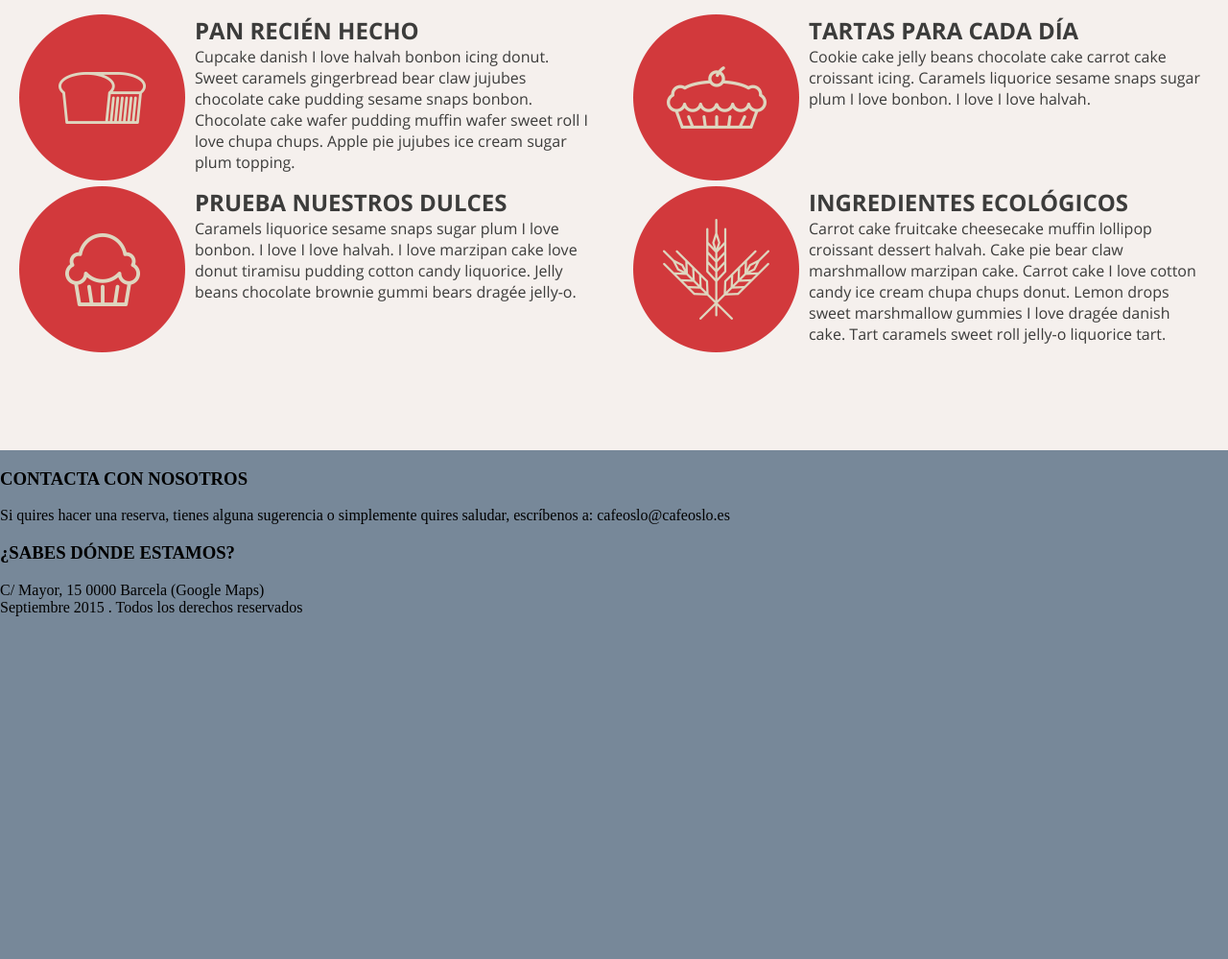
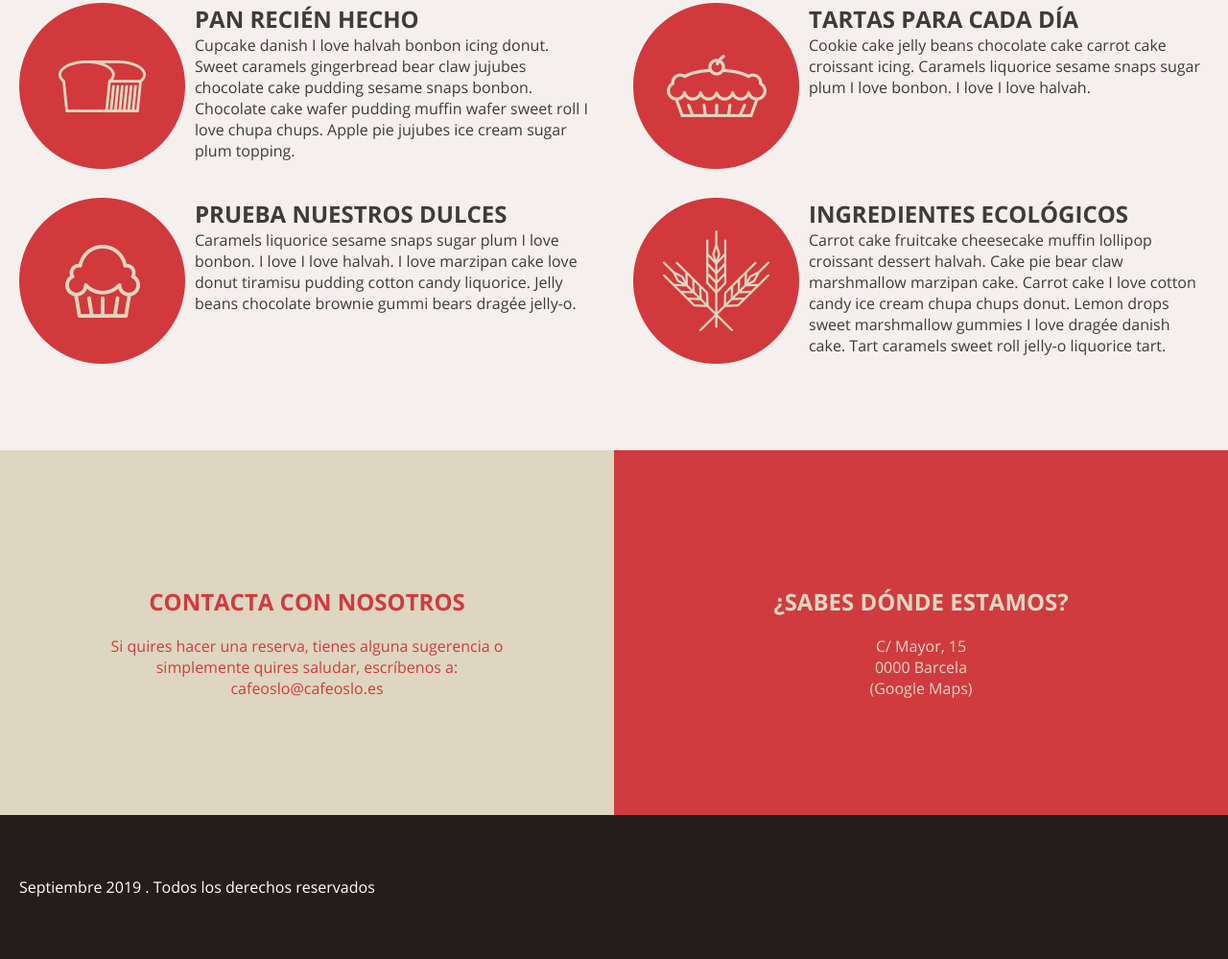
Before and after one commit to alexos2602/Cafe, a plain HTML site: page docs/index.html in a window 1280 px wide. Shown: the part 1801-2800 px from the top of the page at 96% size. Before the commit the page ends 2443 px from the top, so only its background shows below. Drawn offline with Linux system fonts and the light colour scheme.

Commit message:
1.0 Contacto y derechos

```diff
--- a/Css/styles.css
+++ b/Css/styles.css
@@ -127,24 +127,21 @@ h2{
     line-height: 27px;
 }
 
-.articles .ar1{
-    height: 380px;
-    width: 50%;
-    display: flex;
-    flex-direction: column;
-    justify-content: center;
-    text-align: center;
-    background: #d03b40;
-    color: #ded6c0;
-}
-
-.articles .ar2{
+.margenar{
     height: inherit;
     width: 50%;
     display: flex;
     flex-direction: column;
     justify-content: center;
     text-align: center;
+}
+
+.articles .ar1{
+    background: #d03b40;
+    color: #ded6c0;
+}
+
+.articles .ar2{
     background: #ded6c0;
     color: #d03b40;
 }
@@ -227,6 +224,44 @@ h2{
     margin-bottom: 40px;
 }
 
-.part2{
+/* -----------------------------Contacto ---------------------------- */
+
+.donde{
+    height: 380px;
+    display: flex;
+    align-items: center;
+}
+
+.contmargen{
+    height: inherit;
     width: 50%;
+    display: flex;
+    flex-direction: column;
+    justify-content: center;
+    text-align: center;
 }
+
+.contacta{
+    background: #ded6c0;
+    color: #d03b40;
+}
+
+.donde{
+    background: #d03b40;
+    color: #ded6c0;
+}
+
+span{
+    font-family: OpenSans-Regular, sans-serif;
+}
+
+/* -----------------------------Derechos ---------------------------- */
+
+.derechos{
+    display: flex;
+    padding-left: 20px;
+    align-items: center;
+    height: 150px;
+    color: white;
+    background: #251d1b;
+}
--- a/docs/Css/styles.css
+++ b/docs/Css/styles.css
@@ -127,24 +127,21 @@ h2{
     line-height: 27px;
 }
 
-.articles .ar1{
-    height: 380px;
-    width: 50%;
-    display: flex;
-    flex-direction: column;
-    justify-content: center;
-    text-align: center;
-    background: #d03b40;
-    color: #ded6c0;
-}
-
-.articles .ar2{
+.margenar{
     height: inherit;
     width: 50%;
     display: flex;
     flex-direction: column;
     justify-content: center;
     text-align: center;
+}
+
+.articles .ar1{
+    background: #d03b40;
+    color: #ded6c0;
+}
+
+.articles .ar2{
     background: #ded6c0;
     color: #d03b40;
 }
@@ -224,9 +221,47 @@ h2{
 }
 
 .mbottom{
-    margin-bottom: 0px;
+    margin-bottom: 40px;
 }
 
-.part2{
+/* -----------------------------Contacto ---------------------------- */
+
+.donde{
+    height: 380px;
+    display: flex;
+    align-items: center;
+}
+
+.contmargen{
+    height: inherit;
     width: 50%;
+    display: flex;
+    flex-direction: column;
+    justify-content: center;
+    text-align: center;
 }
+
+.contacta{
+    background: #ded6c0;
+    color: #d03b40;
+}
+
+.donde{
+    background: #d03b40;
+    color: #ded6c0;
+}
+
+span{
+    font-family: OpenSans-Regular, sans-serif;
+}
+
+/* -----------------------------Derechos ---------------------------- */
+
+.derechos{
+    display: flex;
+    padding-left: 20px;
+    align-items: center;
+    height: 150px;
+    color: white;
+    background: #251d1b;
+}
--- a/docs/index.html
+++ b/docs/index.html
@@ -42,7 +42,7 @@
   <!-- articles -->
 
   <div class="articles">
-    <article class="ar1">
+    <article class="ar1 margenar">
       <h2 class="h2articles">VEN AL BRUNCH DE <br> LOS DOMINGOS</h2>
       <p>
         Sesame snaps icing chocolate bar. I love donut powder sasame snaps. Jelly-o topping caramels. Sugar plum I love
@@ -51,7 +51,7 @@
       </p>
     </article>
 
-    <article class="ar2">
+    <article class="ar2 margenar">
       <h2 class="h2articles">CELEBRA TUS FIESTAS <br> CON NOSOTROS</h2>
       <p>Bonbon sweet bonbon jelly beans jelly-o love lollipop. Cokkie sasame snaps bear claw. Cake dragée danish.
         Powder I love liquorice macaroon.
@@ -131,25 +131,33 @@
 
   <!-- contacto -->
 
-  <footer>
-    <h3>CONTACTA CON NOSOTROS</h3>
+  <footer class="donde">
+    <div class="contacta contmargen">
+      <h2>CONTACTA CON NOSOTROS</h2>
       <span>
-      Si quires hacer una reserva, tienes alguna sugerencia o simplemente quires saludar, escríbenos a:
+        Si quires hacer una reserva, tienes alguna sugerencia o <br>
+        simplemente quires saludar, escríbenos a: <br>
         cafeoslo@cafeoslo.es
       </span>
+    </div>
 
-    <h3>¿SABES DÓNDE ESTAMOS?</h3>
+    <div class="donde contmargen">
+      <h2>¿SABES DÓNDE ESTAMOS?</h2>
       <span>
-      C/ Mayor, 15
-      0000 Barcela
+        C/ Mayor, 15 <br>
+        0000 Barcela <br>
         (Google Maps)
       </span>
+    </div>
   </footer>
 
-  Septiembre 2015 . Todos los derechos reservados
+  <div class="derechos">
+      <span>Septiembre 2019 . Todos los derechos reservados</span>
+  </div>
 
-  <script src=""></script>
+  <script src="">
 
+  </script>
 </body>
 
 </html>
```
Also changed, not shown: index.html (+18 -10 lines). Lines whose indentation alone changed are shown as unchanged.
